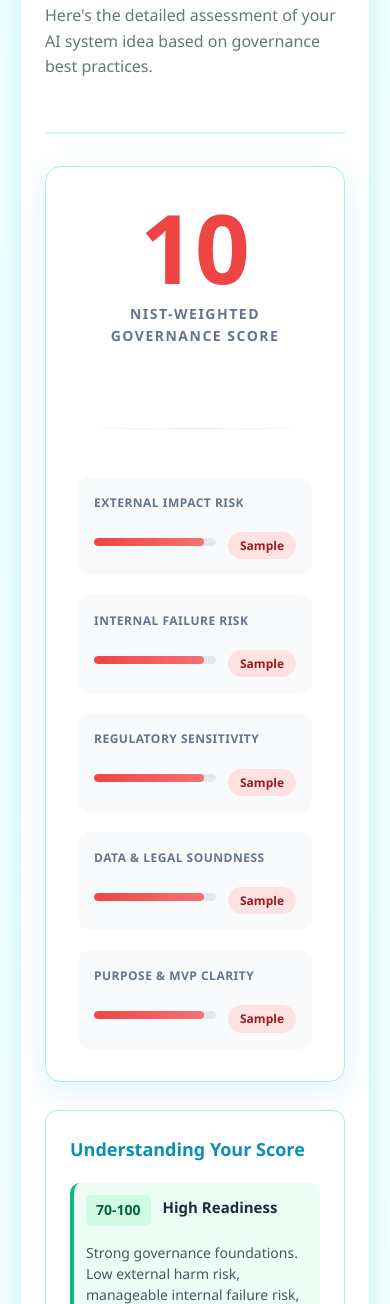
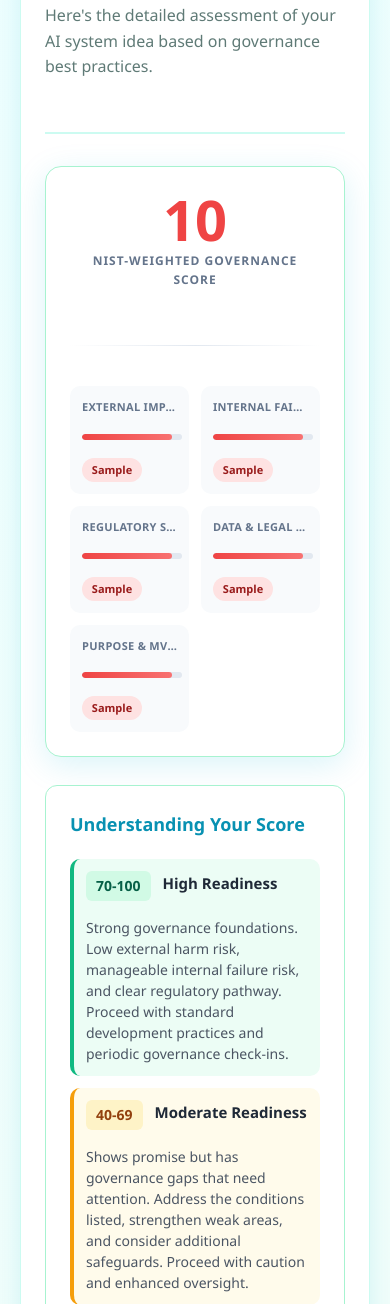
Before and after one commit to akritipa2306-spacekiwi/AI_concept_risk_screener, a Flask app: template templates/results.html in a window 390 px wide. Shown: the part 329-1633 px from the top of the page. Run offline with Flask 3, Linux system fonts and the light colour scheme; the template is opened without the code that fills it: most values are stand-ins (such as "Sample title", 1, 10 or a date in 2020).

Commit message:
Improve the visual presentation of the AI governance dashboard results
Update CSS styles in templates/results.html to refine the layout and appearance of score cards, score details, and badges, including responsive adjustments for smaller screens.

Replit-Commit-Author: Agent
Replit-Commit-Session-Id: a2b971af-2322-443b-a3b0-d12890020d36
Replit-Commit-Checkpoint-Type: full_checkpoint
Replit-Commit-Event-Id: c5cee6af-e80f-481c-9a76-95a415e2499d
Replit-Commit-Screenshot-Url: https://storage.googleapis.com/screenshot-production-us-central1/c0fcdf84-e1d6-4791-a157-bfff9000fcd2/a2b971af-2322-443b-a3b0-d12890020d36/oB6DCQ0
Replit-Helium-Checkpoint-Created: true

```diff
--- a/templates/results.html
+++ b/templates/results.html
@@ -10,68 +10,74 @@
   .score-card {
     background: white;
     border-radius: 16px;
-    padding: 32px;
+    padding: 24px;
     box-shadow: 0 8px 32px rgba(6, 182, 212, 0.15);
     margin-bottom: 28px;
     text-align: center;
+    overflow: hidden;
   }
   .score-dashboard {
     display: flex;
     flex-direction: column;
     align-items: center;
-    margin-bottom: 32px;
+    margin-bottom: 16px;
   }
   .score-number-large {
-    font-size: 96px;
+    font-size: 72px;
     font-weight: 800;
     line-height: 1;
-    margin-bottom: 8px;
+    margin-bottom: 4px;
   }
   .score-number-large.score-green { color: #10b981; }
   .score-number-large.score-yellow { color: #f59e0b; }
   .score-number-large.score-red { color: #ef4444; }
   .score-subtitle {
-    font-size: 14px;
+    font-size: 12px;
     font-weight: 600;
     color: #64748b;
     text-transform: uppercase;
-    letter-spacing: 1.5px;
+    letter-spacing: 1px;
   }
   .score-divider {
     width: 100%;
     height: 1px;
     background: linear-gradient(90deg, transparent, #e2e8f0, transparent);
-    margin: 24px 0;
+    margin: 16px 0;
   }
   .score-details {
     display: grid;
-    grid-template-columns: repeat(auto-fit, minmax(200px, 1fr));
-    gap: 20px;
+    grid-template-columns: repeat(auto-fit, minmax(150px, 1fr));
+    gap: 12px;
     text-align: left;
   }
   .score-item {
     background: #f8fafc;
-    border-radius: 12px;
-    padding: 16px;
+    border-radius: 10px;
+    padding: 12px;
+    min-width: 0;
+    overflow: hidden;
   }
   .score-item-label {
-    font-size: 12px;
+    font-size: 11px;
     font-weight: 600;
     color: #64748b;
     text-transform: uppercase;
-    letter-spacing: 0.5px;
-    margin-bottom: 8px;
+    letter-spacing: 0.3px;
+    margin-bottom: 6px;
+    white-space: nowrap;
+    overflow: hidden;
+    text-overflow: ellipsis;
   }
   .score-bar-container {
-    height: 8px;
+    height: 6px;
     background: #e2e8f0;
-    border-radius: 4px;
+    border-radius: 3px;
     overflow: hidden;
-    margin-bottom: 8px;
+    margin-bottom: 6px;
   }
   .score-bar {
     height: 100%;
-    border-radius: 4px;
+    border-radius: 3px;
     transition: width 0.5s ease;
   }
   .bar-green { background: linear-gradient(90deg, #10b981, #34d399); }
@@ -79,10 +85,11 @@
   .bar-red { background: linear-gradient(90deg, #ef4444, #f87171); }
   .score-badge {
     display: inline-block;
-    padding: 4px 12px;
-    border-radius: 20px;
-    font-size: 12px;
+    padding: 3px 8px;
+    border-radius: 12px;
+    font-size: 11px;
     font-weight: 600;
+    white-space: nowrap;
   }
   .badge-green { background: #d1fae5; color: #065f46; }
   .badge-yellow { background: #fef3c7; color: #92400e; }
@@ -91,6 +98,15 @@
   .badge-moderate { background: #fef3c7; color: #92400e; }
   .badge-weak { background: #fee2e2; color: #991b1b; }
   .badge-strong { background: #d1fae5; color: #065f46; }
+
+  @media (max-width: 600px) {
+    .score-details {
+      grid-template-columns: 1fr 1fr;
+    }
+    .score-number-large {
+      font-size: 56px;
+    }
+  }
 </style>
 <div class="page">
   <header class="top-bar">
```
